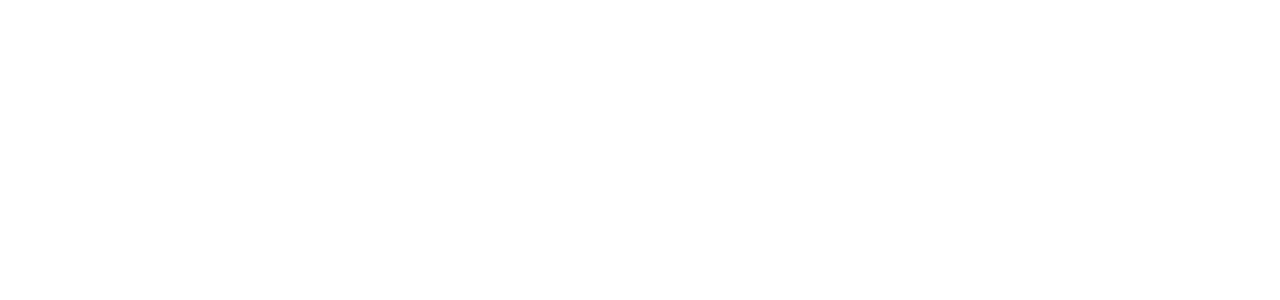
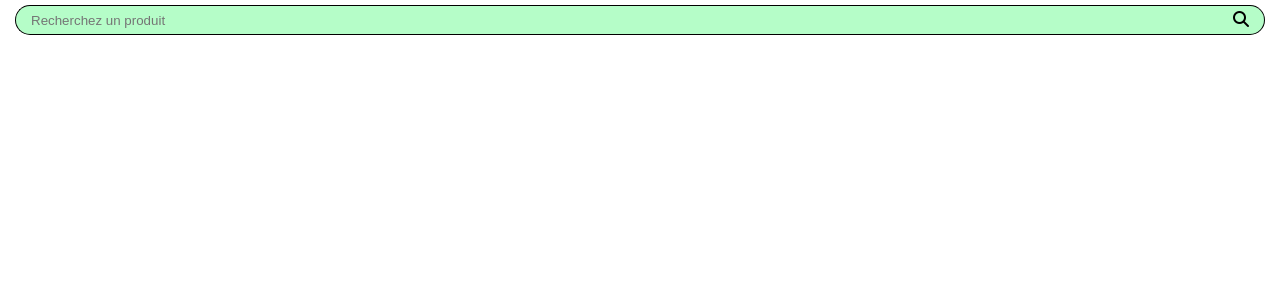
Before and after one commit to Salima0911/Aromablog, a PHP site: page / in a window 1280 px wide. Before the commit the part shown is empty. Shown: the top 300 px of the page. Run offline with PHP 8.4, Linux system fonts and the light colour scheme; some libraries are stand-ins or nearby versions.

Commit message:
[DEV-UI - 2] add html structure search bar with style

```diff
--- a/assets/styles/style.css
+++ b/assets/styles/style.css
@@ -3,3 +3,34 @@
 	margin: 0px;
 	box-sizing: border-box;
 }
+
+/* BEGIN SEARCH BAR */
+#search-bar {
+	display: flex;
+	width: 100%;
+	padding: 5px 15px;
+}
+
+#search-bar .icon {
+	padding: 5px 15px;
+	border-right: 1px solid black;
+	border-top: 1px solid black;
+	border-bottom: 1px solid black;
+	border-top-right-radius: 20px;
+	border-bottom-right-radius: 20px;
+	background-color: #b5fdc8;
+}
+
+#search-bar input {
+	border: 1px solid black;
+	outline: none;
+	border-top-left-radius: 20px;
+	border-bottom-left-radius: 20px;
+	border-right: none;
+	width: 100%;
+	background-color: #b5fdc8;
+	padding: 5px 15px;
+}
+/* END SEARCH BAR */
+
+/* BEGIN LOGO */
--- a/index.html
+++ b/index.html
@@ -15,5 +15,15 @@
 		<title>AromaBlog</title>
 	</head>
 	<body>
+		<header id="main-header">
+			<div id="top-header">
+				<div id="search-bar">
+					<input type="text" placeholder="Recherchez un produit" />
+					<div class="icon">
+						<i class="fas fa-search"></i>
+					</div>
+				</div>
+			</div>
+		</header>
 	</body>
 </html>
```
